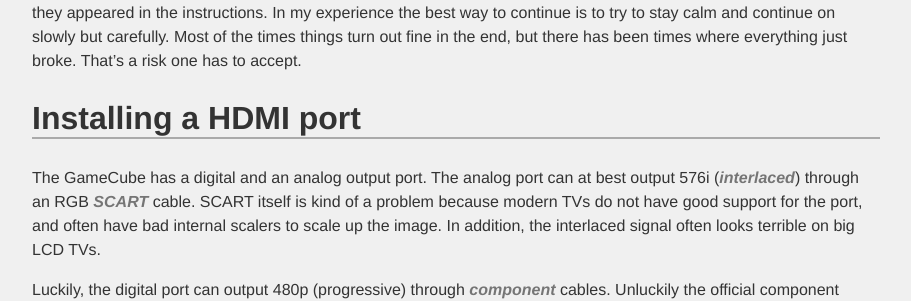
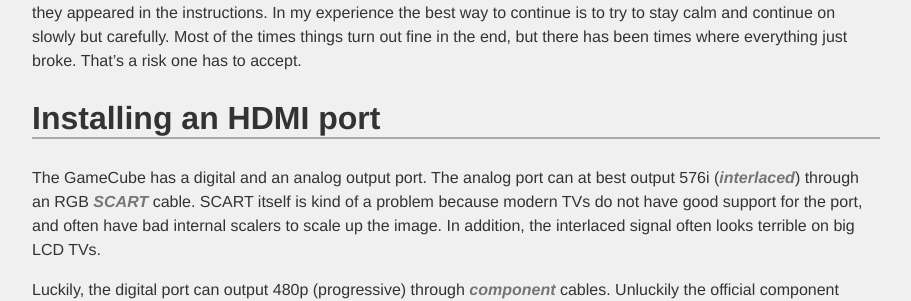
Before and after one commit to skipifzero/SkipIfZero.github.io, a Jekyll site: the page built from _posts/2017-08-08-the-orange-cube.md, in a window 1280 px wide and 900 px high, scrolled down 6794 px. Shown: the part 160-461 px from the top of the window, without its empty margins (184-1095 px from the left). Built offline with Jekyll 4.4.1, drawn with Linux system fonts in a browser that asks for light colours; comment, search, counter and statistics services are not loaded.

Commit message:
fixed a typo

```diff
--- a/_posts/2017-08-08-the-orange-cube.md
+++ b/_posts/2017-08-08-the-orange-cube.md
@@ -59,7 +59,7 @@
 
 At this point I also got a bit of the usual oh-god-what-am-I-doing panic that usually sets in when modding hardware. These things seem a lot easier in tutorials, then you open up the hardware yourself and everything is a lot smaller than they appeared in the instructions. In my experience the best way to continue is to try to stay calm and continue on slowly but carefully. Most of the times things turn out fine in the end, but there has been times where everything just broke. That's a risk one has to accept.
 
-## Installing a HDMI port
+## Installing an HDMI port
 
 The GameCube has a digital and an analog output port. The analog port can at best output 576i ([interlaced](https://en.wikipedia.org/wiki/Interlaced_video)) through an RGB [SCART](https://en.wikipedia.org/wiki/SCART) cable. SCART itself is kind of a problem because modern TVs do not have good support for the port, and often have bad internal scalers to scale up the image. In addition, the interlaced signal often looks terrible on big LCD TVs.
 
```
